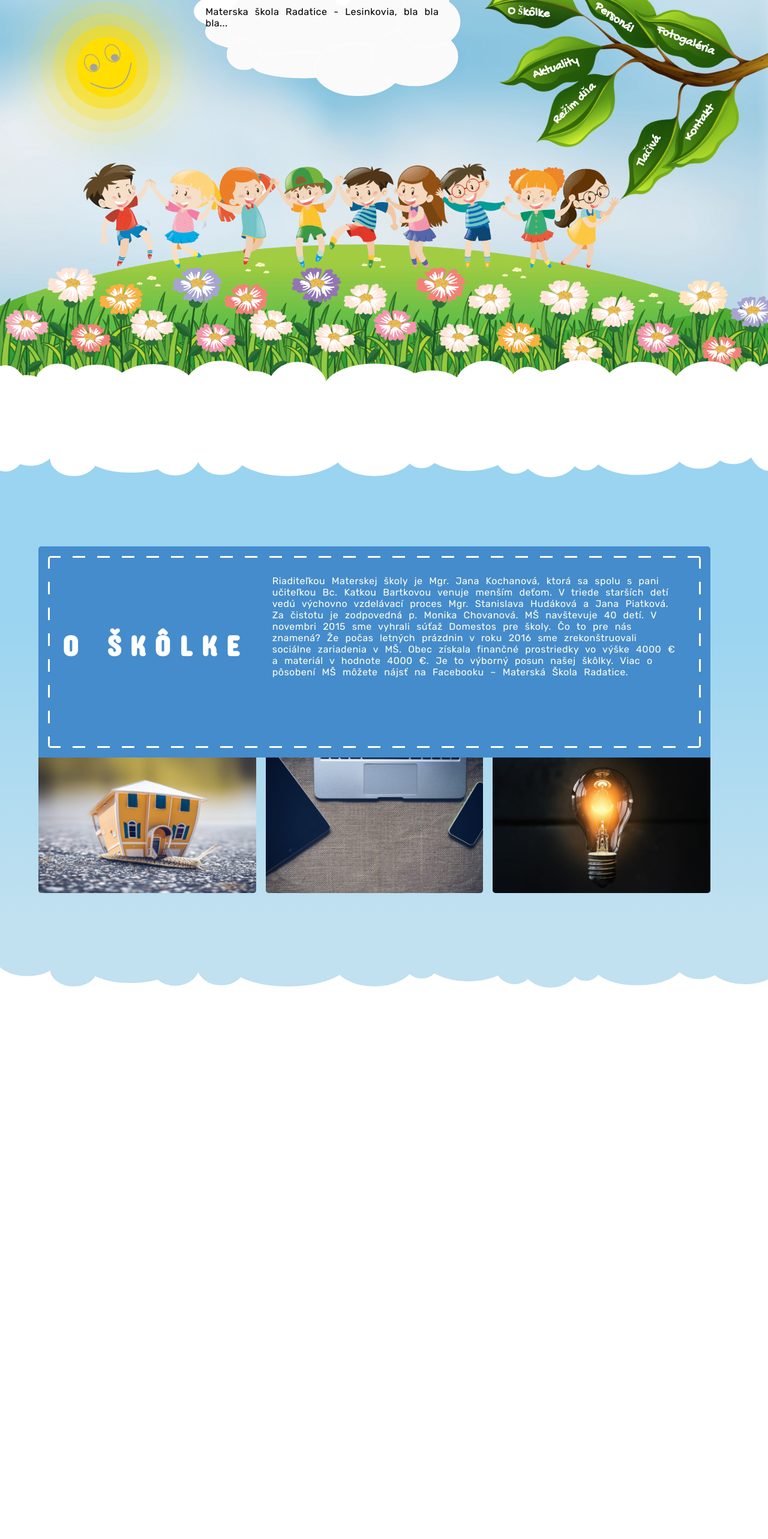
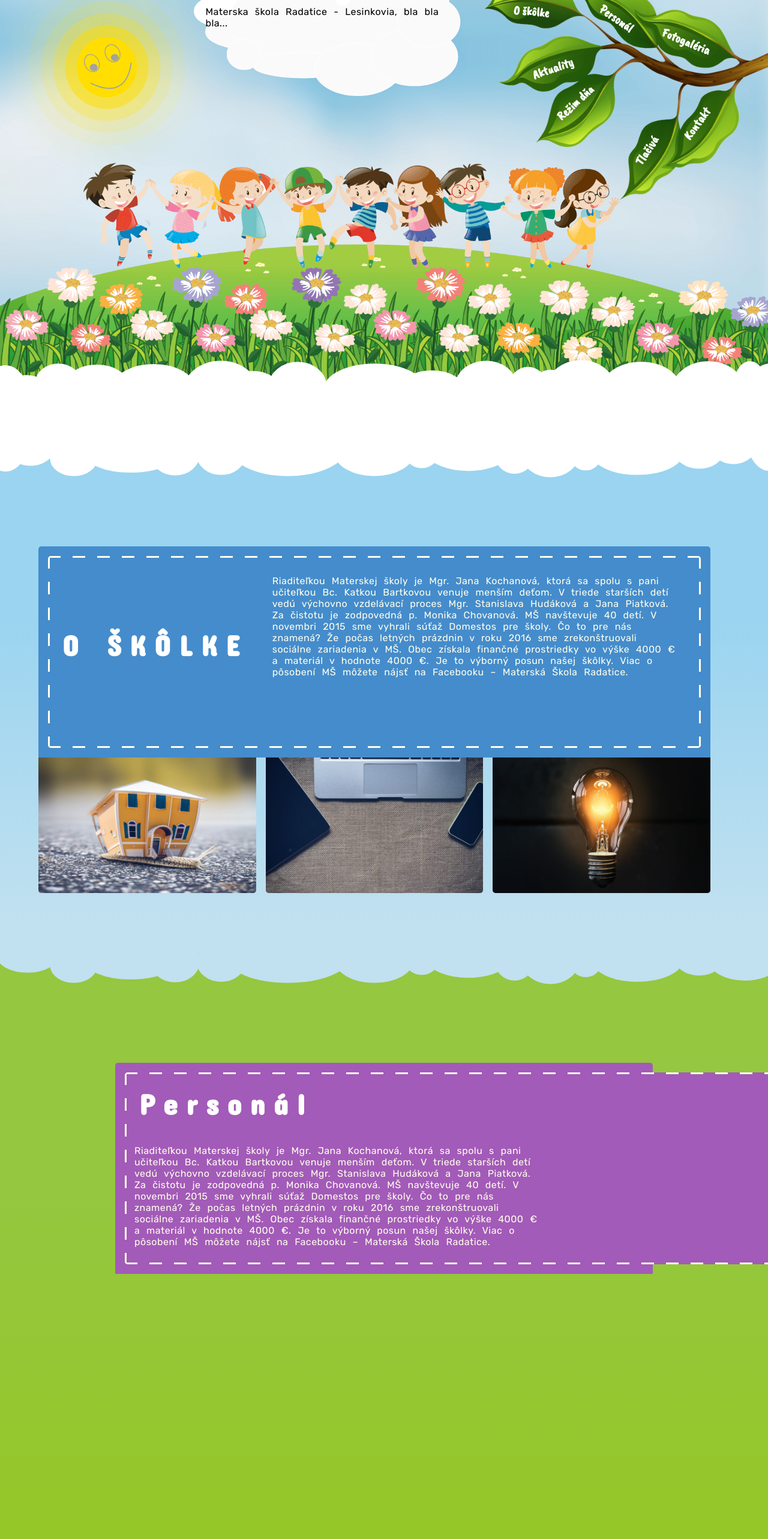
Before and after one commit to miroviazanko/skolka2, a React (Create React App) app: page / in a window 1280 px wide. Shown: the part 40-2606 px from the top of the page at 60% size. Built offline with nearby package versions, Linux system fonts and the light colour scheme.

Commit message:
pred zmenou na jednotky vw

```diff
--- a/public/index.html
+++ b/public/index.html
@@ -12,7 +12,7 @@
     <link rel="apple-touch-icon" href="%PUBLIC_URL%/logo192.png" />
 
     <link rel="manifest" href="%PUBLIC_URL%/manifest.json" />
-    <link href="https://fonts.googleapis.com/css2?family=Concert+One&family=Gochi+Hand&family=Rubik&family=Kalam:wght@700&display=swap" rel="stylesheet">
+    <link href="https://fonts.googleapis.com/css2?family=Concert+One&family=Caveat+Brush&family=Rubik&family=Kalam:wght@700&display=swap" rel="stylesheet">
     <title>MŠ Radatice</title>
   </head>
   <body>
--- a/src/components/main/Main.module.scss
+++ b/src/components/main/Main.module.scss
@@ -2,5 +2,6 @@
     margin-top: -3em;
 }
 .clouds {
-    margin-top: -1px;
+    background: #95c740;
+    width: 100%;
 }
--- a/src/components/main/personal/Personal.js
+++ b/src/components/main/personal/Personal.js
@@ -7,7 +7,15 @@ import styles from './Personal.module.scss';
 export default function Personal() {
     return (
         <div className={styles.personalContainer}>
+            <div className={styles.sew}>
+                <div className={styles.textContainer}>
+                    <h1 className={styles.header}>Personál</h1>
+                    <p className={styles.text}>
+                        Riaditeľkou Materskej školy je Mgr. Jana Kochanová, ktorá sa spolu s pani učiteľkou Bc. Katkou Bartkovou venuje menším deťom. V triede starších detí vedú výchovno vzdelávací proces  Mgr. Stanislava Hudáková a Jana Piatková. Za čistotu je zodpovedná p. Monika Chovanová. MŠ navštevuje 40 detí. V novembri 2015 sme vyhrali súťaž Domestos pre školy. Čo to pre nás znamená? Že počas letných prázdnin v roku 2016 sme zrekonštruovali sociálne zariadenia v MŠ.  Obec získala finančné prostriedky vo výške 4000 € a  materiál v hodnote 4000 €. Je to výborný posun našej škôlky. Viac o pôsobení MŠ môžete nájsť na Facebooku – Materská Škola Radatice.
 
+                        </p>
+                </div>
+            </div>
         </div>
     )
 }
--- a/src/components/main/personal/Personal.module.scss
+++ b/src/components/main/personal/Personal.module.scss
@@ -1,3 +1,47 @@
+
+$text-background: #a25bb8;
+$sew-border-color: #ffffed;
+
+
 .personalContainer {
     height: 60em;
+    background: linear-gradient(180deg, rgba(149,199,64,1) 35%, rgba(149,199,38,1) 100%);
+    overflow: hidden;
 }
+
+
+.header {
+    margin: .5em .5em;
+}
+
+.sew {
+    width: 70vw;
+    height: 22em;
+    margin-top: 8em;
+    position: relative;
+    background: $text-background;
+    border-radius: .3em .3em 0 0;
+    margin-left: 15%;
+}
+
+.textContainer {
+    width: 68em;
+    height: 20em;
+    position: absolute;
+    top: 1em;
+    left: 1em;
+    border-radius: .3em;
+    background: $text-background;
+    text-align: left;
+
+    background-image: linear-gradient(to right,  #ffffed 50%, transparent 50%), linear-gradient(to right,  #ffffed 50%, transparent 50%), linear-gradient(to bottom,  #ffffed 50%, transparent 50%), linear-gradient(to bottom,  #ffffed 50%, transparent 50%);
+    background-position: left top, left bottom, left top, right top;
+    background-repeat: repeat-x, repeat-x, repeat-y, repeat-y;
+    background-size: 41px 3px, 41px 3px, 3px 43px, 3px 43px;
+}
+
+.text  {
+    width: 65%;
+    padding: 1em;
+    color: #ffffed;
+}
--- a/src/components/menu/Menu.module.scss
+++ b/src/components/menu/Menu.module.scss
@@ -29,7 +29,7 @@ $font-color: white;
     font: {
         weight: bold;
         size: 1.3em;
-        family: 'Gochi Hand', cursive;
+        family: 'Caveat Brush', cursive;
     }
 }
 
@@ -40,12 +40,12 @@ $font-color: white;
 
 .leaf1 {
     top: 8%;
-    left: 8%;
+    left: 10%;
     transform: rotate(5deg);
 }
 .leaf2 {
     top: 11%;
-    left: 36%;
+    left: 38%;
     transform: rotate(35deg);
 }
 .leaf3 {
@@ -55,7 +55,7 @@ $font-color: white;
 }
 .leaf4 {
     top: 21%;
-    left: 57%;
+    left: 59%;
     transform: rotate(22deg);
 }
 .leaf5 {
@@ -70,6 +70,6 @@ $font-color: white;
 }
 .leaf7 {
     top: 48%;
-    left: 21%;
+    left: 23%;
     transform: rotate(-43deg);
 }
```
Also changed, not shown: src/assets/main/clouds-long-blue.svg.
